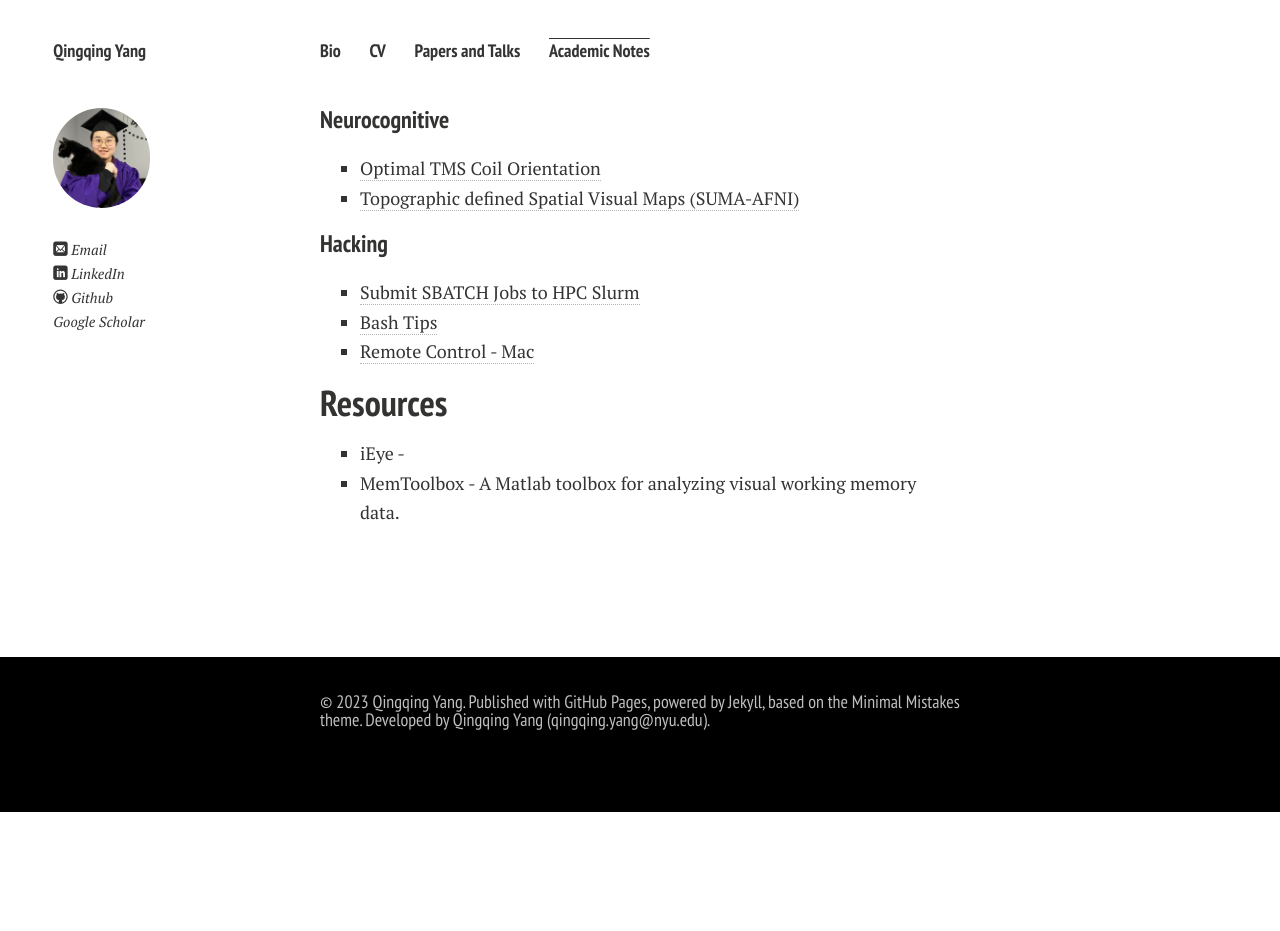
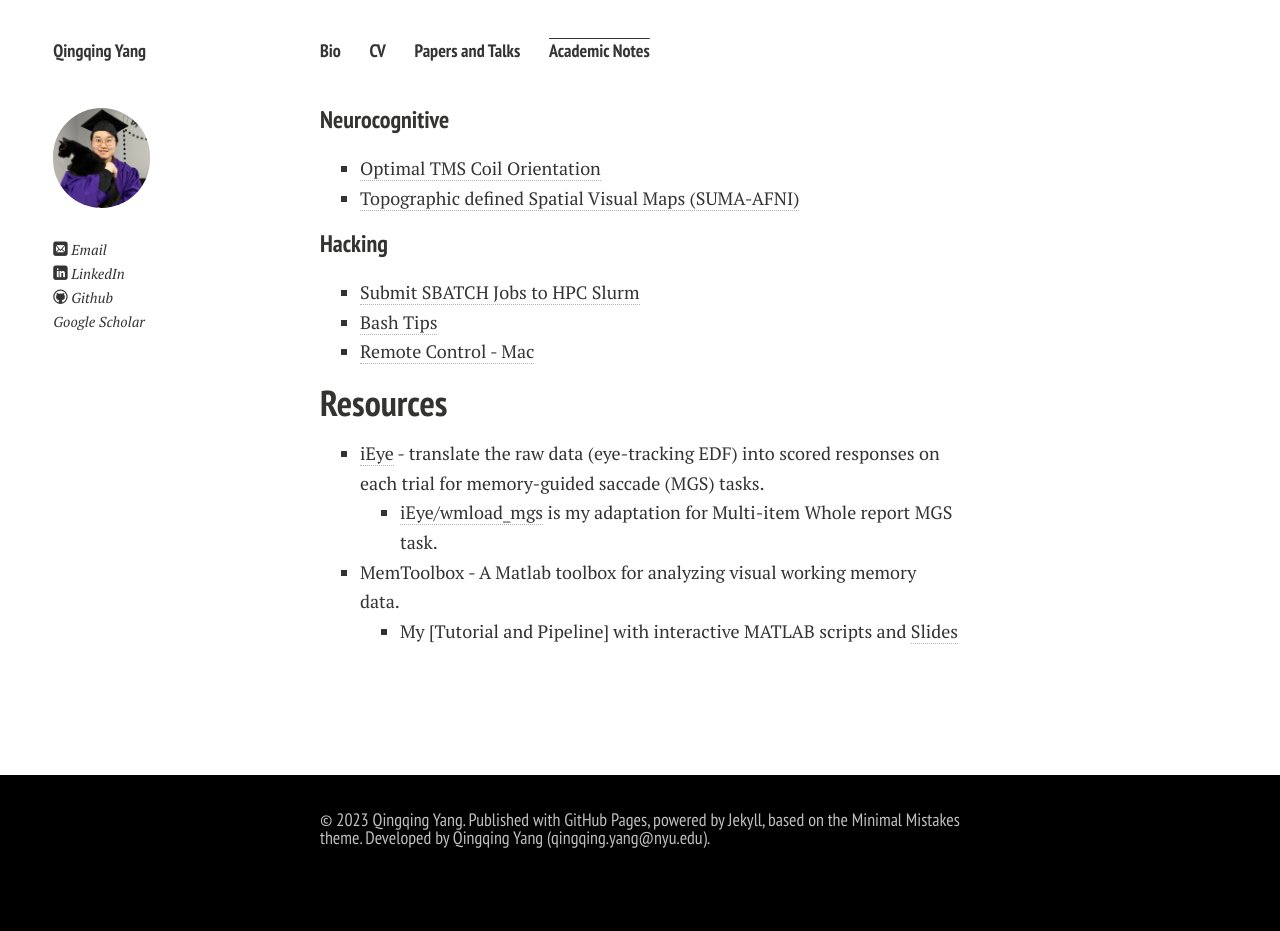
Before and after one commit to Qingqing-Yang-177/Qingqing-Yang-177.github.io, a Jekyll site: the page built from blogs.md, in a window 1280 px wide. Built offline with Jekyll 4.4.1, drawn with Linux system fonts in a browser that asks for light colours; nearby versions of some CDN libraries; comment, search, counter and statistics services are not loaded; a style sheet for code colours, icons or effects is not loaded; before the commit the page ends 900 px from its top, so only the background shows below that.

Commit message:
Update blogs.md

```diff
--- a/blogs.md
+++ b/blogs.md
@@ -17,8 +17,10 @@ title: blogs
 
 ## Resources
 
-- iEye -
+- [iEye](https://wemackey.github.io/iEye/) - translate the raw data (eye-tracking EDF) into scored responses on each trial for memory-guided saccade (MGS) tasks.
+  - [iEye/wmload_mgs](https://github.com/Qingqing-Yang-177/iEye_qy-WMLoads/tree/iEye_ts/) is my adaptation for Multi-item Whole report MGS task.
 - MemToolbox - A Matlab toolbox for analyzing visual working memory data.
+  - My [Tutorial and Pipeline] with interactive MATLAB scripts and [Slides](https://github.com/Qingqing-Yang-177/MemToolbox_Tutorial-Pipeline/blob/master/tutorial_slides.pdf)
 
 
 <br>
```
